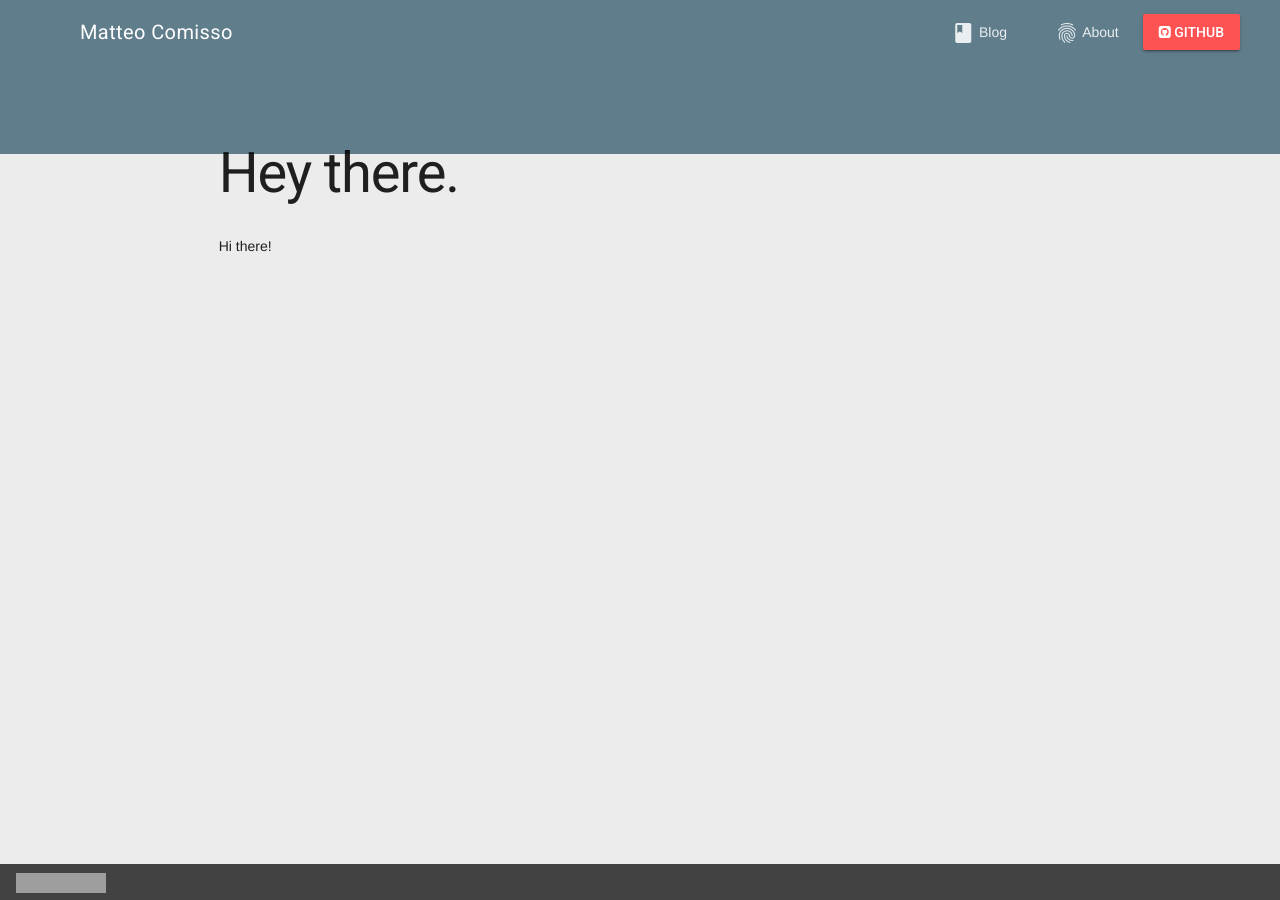
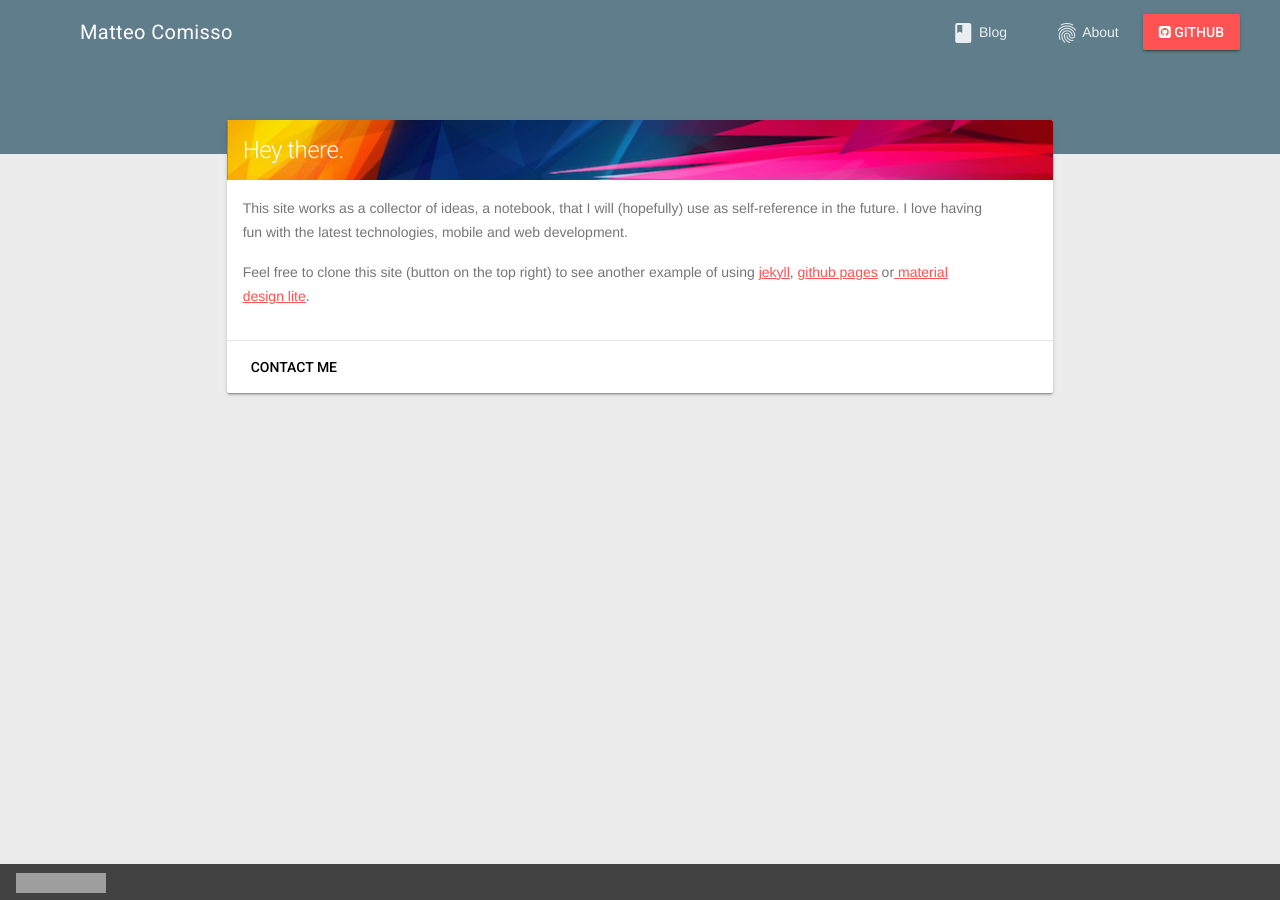
Before and after one commit to mcomisso/mcomisso.github.io, a Jekyll site: the page built from index.html, in a window 1280 px wide. Built offline with Jekyll 4.4.1, drawn with Linux system fonts in a browser that asks for light colours; nearby versions of some CDN libraries; grey boxes are pictures that could not be loaded.

Commit message:
404 minor changes, home

```diff
--- a/css/main.css
+++ b/css/main.css
@@ -1,5 +1,5 @@
 /*CSS SET*/
-
+/* GENERIC */
 body {
 
 }
@@ -21,8 +21,12 @@ main {
   width: 100%;
 }
 
-.header-picture {
-  /*background: url('/images/background.jpg') center/cover;*/
+/*
+  HOME
+*/
+
+#card_home {
+  background: url('/images/home_abstract.png') center/cover;
 }
 
 /*
--- a/index.html
+++ b/index.html
@@ -2,8 +2,23 @@
 layout: default
 title: Matteo Comisso
 ---
-<!-- Implement Card style -->
-<div class="hello">
-  <h1>Hey there.</h1>
-  Hi there!
+<div class="mdl-cell mdl-cell--8-col">
+  <!-- Implement Card style -->
+  <div class="mdl-card mdl-shadow--2dp max-width">
+    <div id="card_home" class="mdl-card__title mdl-card--expand mdl-color-text--white">
+      <h1 class="mdl-card__title-text">Hey there.</h1>
+    </div>
+    <div class="mdl-card__supporting-text">
+      <p>
+        This site works as a collector of ideas, a notebook, that I will (hopefully) use as self-reference in the future.
+        I love having fun with the latest technologies, mobile and web development.
+      </p>
+      <p>
+        Feel free to clone this site (button on the top right) to see another example of using <a href="http://jekyllrb.com/">jekyll</a>, <a href="https://pages.github.com/">github pages</a> or<a href="https://www.getmdl.io/"> material design lite</a>. <br>
+      </p>
+    </div>
+    <div class="mdl-card__actions mdl-card--border">
+      <a href="/about" class="mdl-button">Contact me</a>
+    </div>
+  </div>
 </div>
```
Also changed, not shown: 404.html (+9 -1 lines), _layouts/error.html (+4 -5 lines), images/home_abstract.png (added).
